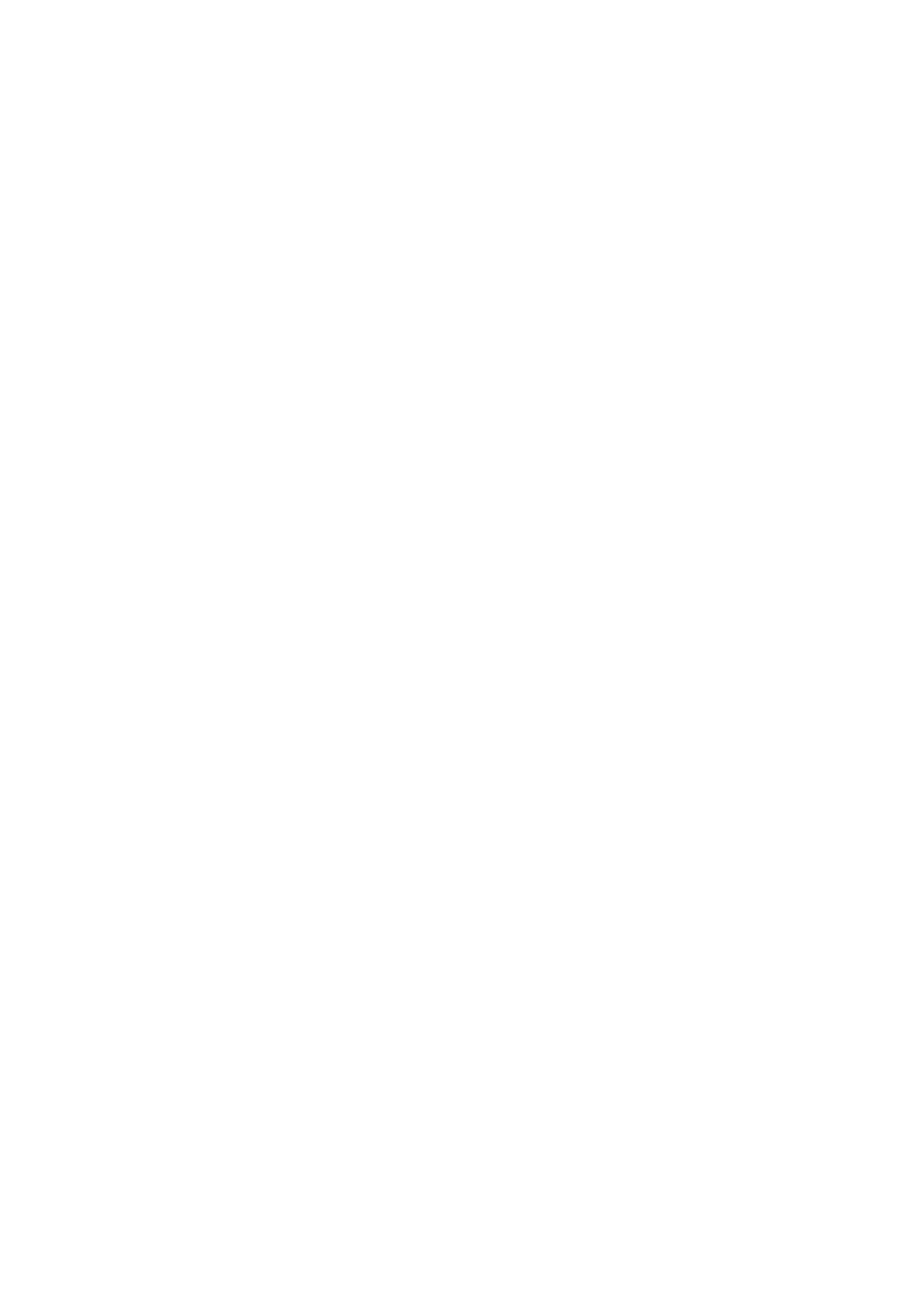
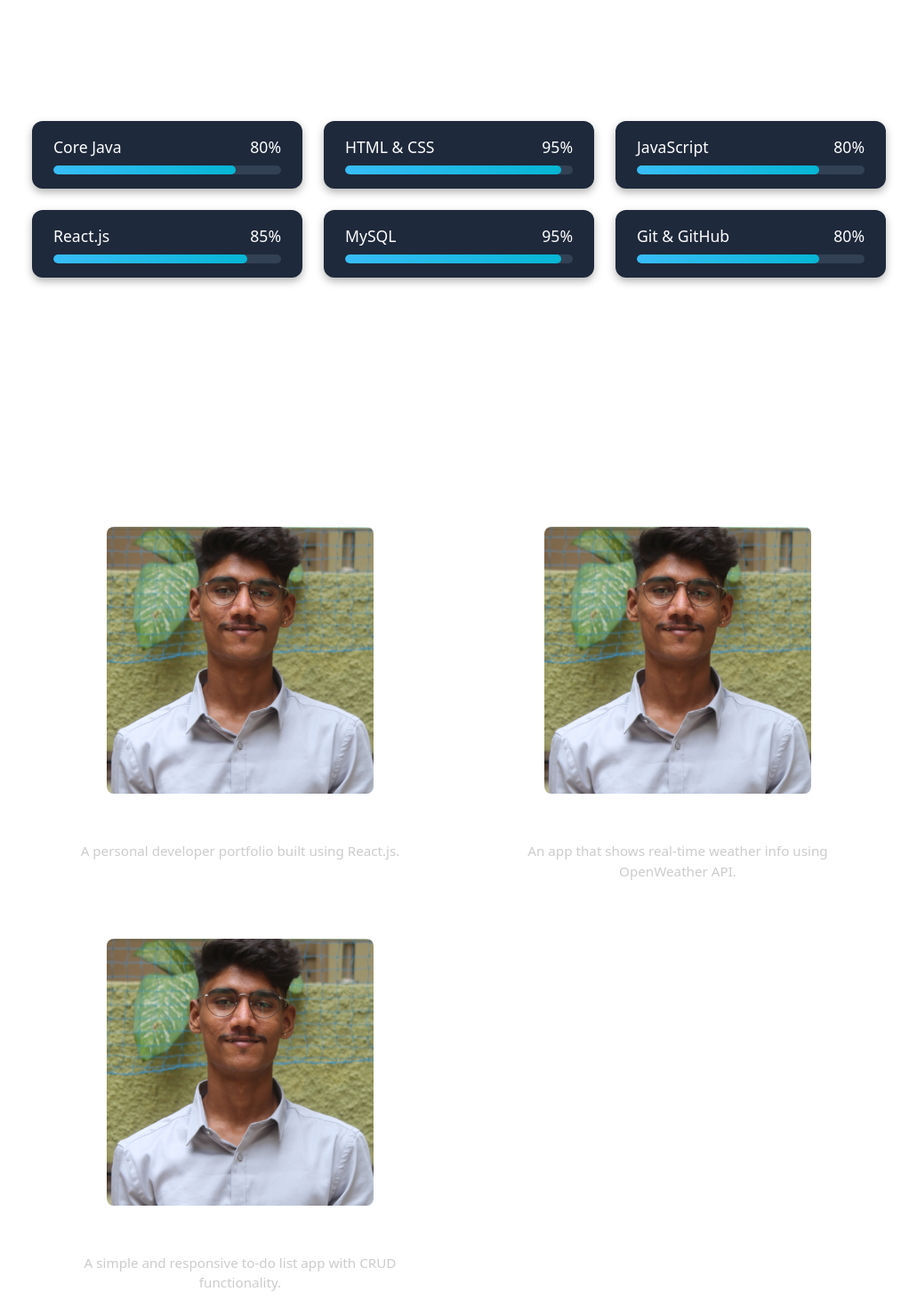
Before and after one commit to TusharYatageri/Portfolio, a React (Vite) app: page / in a window 1280 px wide. Shown: the part 1140-2610 px from the top of the page at 89% size, without its empty margins (124-1155 px from the left). Before the commit the page ends 1358 px from the top, so only its background shows below. Built offline with nearby package versions, Linux system fonts and the light colour scheme.

Commit message:
Added project component

```diff
--- a/src/App.jsx
+++ b/src/App.jsx
@@ -1,7 +1,9 @@
 import AboutSection from './components/AboutSection';
 import Background from './components/Background';
-import Header from './components/Header';
+import Header from './components/NavBar';
 import HeroSection from './components/HeroSection';
+import SkillSection from './components/SkillSection';
+import Projects from './components/Projects';
 
 function App() {
   return (
@@ -10,6 +12,8 @@ function App() {
       <Background/>
       <HeroSection />
       <AboutSection/>
+      <SkillSection/>
+      <Projects/>
     </div>
   );
 }
--- a/src/components/AboutSection.jsx
+++ b/src/components/AboutSection.jsx
@@ -4,8 +4,8 @@ import '../cssComponents/AboutSection.css';
 
 const AboutSection = () => {
   return (
-    <section className="about-container">
-      <div id="about" className="about-content">
+    <section id="about" className="about-container">
+      <div className="about-content">
         <h2>About Me</h2>
         <p>
           I'm Tushar — a passionate Full Stack Developer who builds beautiful, performant web apps.
--- a/src/components/HeroSection.jsx
+++ b/src/components/HeroSection.jsx
@@ -1,7 +1,7 @@
 import React, { useEffect } from 'react';
 import '../cssComponents/HeroSection.css';
 
-import tusharImage from '../assets/tushar.JPG';
+import tushar from '../assets/tushar.JPG';
 
 function HeroSection() {
     useEffect(() => {
@@ -38,7 +38,7 @@ function HeroSection() {
         ))}
       </div>
       <div id='home' className="content">
-      <img style={{height: '200px', width: '200px', borderRadius: '100%', marginTop: '200px '}} src={tusharImage} alt="Tushar" className="profile-pic" />
+      <img src={tushar} alt="Tushar" className="profile-pic" />
         <h1>Hi, I'm Tushar</h1>
         <p>Full Stack Developer | Dream Chaser 🚀</p>
       </div>
--- a/src/components/Header.jsx
+++ b/src/components/NavBar.jsx
@@ -1,5 +1,5 @@
 import React from 'react';
-import '../cssComponents/Header.css';
+import '../cssComponents/NavBar.css';
 
 
 function Header() {
@@ -9,6 +9,7 @@ function Header() {
       <nav className="nav-links">
         <a href="#home">Home</a>
         <a href="#about">About</a>
+        <a href="#skills">Skills</a>
         <a href="#projects">Projects</a>
         <a href="#contact">Contact</a>
       </nav>
--- /dev/null
+++ b/src/components/Projects.jsx
@@ -0,0 +1,39 @@
+import React from 'react'
+import '../cssComponents/Project.css';
+import tusharImg from '../assets/tushar.JPG';
+
+function Projects() {
+  const Projects = [
+    {
+      image: tusharImg,
+      title: 'Portfolio Website',
+      description: 'A personal developer portfolio built using React.js.'
+    },
+    {
+      image: tusharImg,
+      title: 'Weather App',
+      description: 'An app that shows real-time weather info using OpenWeather API.'
+    },
+    {
+      image: tusharImg,
+      title: 'To-Do List',
+      description: 'A simple and responsive to-do list app with CRUD functionality.'
+    }
+  ];
+  return (
+    <section id='projects' className="project-section">
+    <h2>Projects</h2>
+    <div className="project-grid">
+      {Projects.map((project, index) => (
+        <div key={index} className="project-card">
+          <img className="project-image"  src={project.image} alt={project.title} />
+          <h3>{project.title}</h3>
+          <p>{project.description}</p>
+        </div>
+      ))}
+    </div>
+  </section>
+  )
+}
+
+export default Projects
--- /dev/null
+++ b/src/components/SkillSection.jsx
@@ -0,0 +1,37 @@
+import React from 'react';
+import '../cssComponents/SkillSection.css';
+
+const skills = [
+  { name: 'Core Java', percent: 80 },
+  { name: 'HTML & CSS', percent: 95 },
+  { name: 'JavaScript', percent: 80 },
+  { name: 'React.js', percent: 85 },
+  { name: 'MySQL', percent: 95 },
+  { name: 'Git & GitHub', percent: 80 },
+];
+
+function SkillSection() {
+  return (
+    <section id='skills' className="skill-section">
+      <h2>My Skills</h2>
+      <div className="skill-grid">
+        {skills.map((skill, index) => (
+          <div key={index} className="skill-card">
+            <div className="skill-title">
+              <span>{skill.name}</span>
+              <span>{skill.percent}%</span>
+            </div>
+            <div className="skill-bar-background">
+              <div
+                className="skill-bar-fill"
+                style={{ width: `${skill.percent}%` }}
+              ></div>
+            </div>
+          </div>
+        ))}
+      </div>
+    </section>
+  );
+}
+
+export default SkillSection;
--- a/src/cssComponents/AboutSection.css
+++ b/src/cssComponents/AboutSection.css
@@ -1,12 +1,15 @@
 .about-container {
-    min-height: 100vh;
-    padding: 0 20px; /* remove top/bottom space */
+    min-height: 80vh;
+    padding: 0px;
     background: transparent;
     display: flex;
     justify-content: center;
     align-items: center;
     position: relative;
     z-index: 1;
+    scroll-margin-top: 80px;
+    margin: 0px auto;
+    margin-bottom: 50px;
   }
 
 
--- a/src/cssComponents/HeroSection.css
+++ b/src/cssComponents/HeroSection.css
@@ -11,10 +11,20 @@
     flex-direction: column;
   }
 
+  .profile-pic {
+    height: 200px;
+    width: 200px;
+    border-radius: 100%;
+    margin-top: 200px;
+    object-fit: fill;
+    border: 2px solid rgba(255, 255, 255, 0.2);
+    box-shadow: 0 0 20px rgba(255, 255, 255, 0.5);
+  }
+
 
   .moon {
     position: fixed;
-    top: 80px;
+    top: 100px;
     right: 100px;
     width: 100px;
     height: 100px;
--- a/src/cssComponents/Header.css
+++ b/src/cssComponents/NavBar.css
@@ -1,10 +1,10 @@
 .header {
-    width: 95%;
+    width: 100%;
     padding: 20px 40px;
     display: flex;
     justify-content: space-between;
     align-items: center;
-    background: transparent;
+    background:  rgba(180, 180, 180, 0.1) transparent;
     position: fixed;
     top: 0;
     z-index: 1000;
@@ -17,6 +17,12 @@
     color: #ffffff;
     text-shadow: 0 0 5px rgba(255, 255, 255, 0.4);
   }
+
+  .nav-links {
+  display: flex;
+  flex-wrap: wrap;
+  justify-content: center;
+}
 
   .nav-links a {
     margin: 0 15px;
--- /dev/null
+++ b/src/cssComponents/Project.css
@@ -0,0 +1,62 @@
+.project-section {
+   position: relative;
+   z-index: 1;
+   max-width: 1000px;
+   background: rgba(255, 255, 255, 0.01);
+   padding: 10px 20px 30px;
+   border-radius: 20px;
+   backdrop-filter: blur(10px);
+    box-shadow: 0 0 20px rgba(255, 255, 255, 0.1);
+    text-align: center;
+    color: white;
+    margin: 10px auto;
+    scroll-margin-top: 100px;
+
+  }
+
+
+  .project-section h2 {
+    font-size: 2rem;
+    margin-bottom: 2rem;
+  }
+
+  .project-grid {
+    position: relative;
+    z-index: 1;
+    display: grid;
+    grid-template-columns: repeat(auto-fit, minmax(350px, 1fr));
+    gap: 1.5rem;
+  }
+
+  .project-card {
+    background: rgba(255, 255, 255, 0.01);
+    padding: 10px 20px 30px;
+    border-radius: 20px;
+    backdrop-filter: blur(10px);
+    box-shadow: 0 0 20px rgba(255, 255, 255, 0);
+    text-align: center;
+    color: white;
+  }
+
+  .project-card:hover {
+    transform: translateY(-5px);
+  }
+
+  .project-image {
+    width: 300px;
+    height: 300px;
+    object-fit: cover;
+    border-radius: 8px;
+    margin: 0 auto 1rem;
+    display: block;
+  }
+
+  .project-card h3 {
+    font-size: 1.2rem;
+    margin-bottom: 0.5rem;
+  }
+
+  .project-card p {
+    font-size: 0.95rem;
+    color: #ccc;
+  }
--- /dev/null
+++ b/src/cssComponents/SkillSection.css
@@ -0,0 +1,61 @@
+.skill-section {
+    max-width: 1000px;
+    background: rgba(255, 255, 255, 0.01);
+    padding: 10px 20px 30px;
+    border-radius: 20px;
+    backdrop-filter: blur(10px);
+    box-shadow: 0 0 20px rgba(255, 255, 255, 0.1);
+    text-align: center;
+    color: white;
+    margin: 0px auto;
+    scroll-margin-top: 150px;
+    position: relative;
+    z-index: 1;
+    margin-bottom: 150px;
+  }
+
+  .skill-section h2 {
+    font-size: 2rem;
+    margin-bottom: 2rem;
+  }
+
+  .skill-grid {
+    display: grid;
+    grid-template-columns: repeat(auto-fit, minmax(250px, 1fr));
+    gap: 1.5rem;
+    max-width: 1000px;
+    margin: 0 auto;
+  }
+
+  .skill-card {
+    background-color: #1e293b;
+    padding: 1rem 1.5rem;
+    border-radius: 12px;
+    box-shadow: 0 4px 10px rgba(0, 0, 0, 0.3);
+    transition: transform 0.3s ease;
+  }
+
+  .skill-card:hover {
+    transform: translateY(-5px);
+  }
+
+  .skill-title {
+    display: flex;
+    justify-content: space-between;
+    font-size: 1.1rem;
+    margin-bottom: 0.5rem;
+  }
+
+  .skill-bar-background {
+    height: 10px;
+    background-color: #334155;
+    border-radius: 8px;
+    overflow: hidden;
+  }
+
+  .skill-bar-fill {
+    height: 100%;
+    background: linear-gradient(to right, #38bdf8, #06b6d4);
+    border-radius: 8px;
+    transition: width 0.6s ease-in-out;
+  }
--- a/src/index.css
+++ b/src/index.css
@@ -1,3 +1,16 @@
+* {
+  margin: 0;
+  padding: 0;
+  box-sizing: border-box;
+}
+* {
+  margin: 0;
+  padding: 0;
+  box-sizing: border-box;
+}
+
+
+
 :root {
   font-family: system-ui, Avenir, Helvetica, Arial, sans-serif;
   line-height: 1.5;
@@ -12,7 +25,10 @@
   -webkit-font-smoothing: antialiased;
   -moz-osx-font-smoothing: grayscale;
 }
-html {
+
+body, html {
+  width: 100%;
+  overflow-y: scroll;
   scroll-behavior: smooth;
 }
 a {
@@ -30,6 +46,7 @@ body {
   place-items: center;
   min-width: 320px;
   min-height: 100vh;
+  overflow-x: hidden;
 }
 
 h1 {
```
